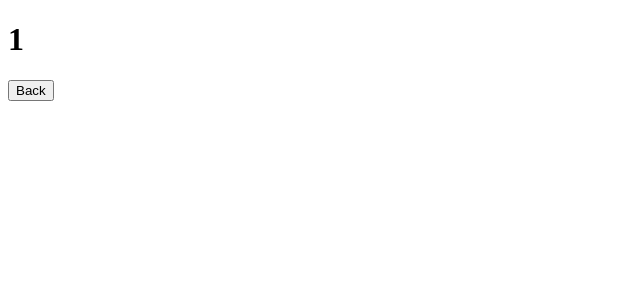
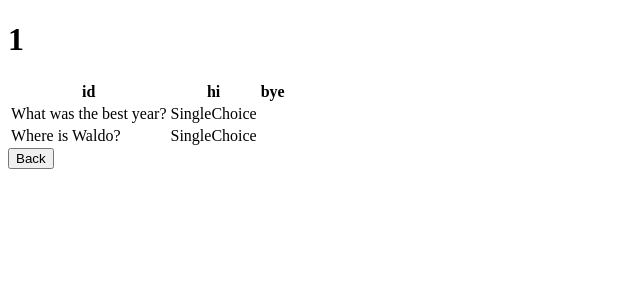
Before and after one commit to NicoAroyo/TestyFront, a React (Create React App) app: page /take-test/1 in a window 1280 px wide. Shown: the top 300 px of the page, without its empty margins (0-640 px from the left). Built offline with nearby package versions, Linux system fonts and the light colour scheme; data requests are answered from the project's data file.

Commit message:
caused my depression

```diff
--- a/src/Views/admin/Reports.js
+++ b/src/Views/admin/Reports.js
@@ -1,5 +1,10 @@
 import React from "react";
+import { useNavigate } from "react-router-dom";
+
+
 
 export const Reports = () => {
+  const navigate = useNavigate();
   return <div>Reports</div>;
+  <button onClick={()=>navigate(-1)}>Back</button>
 };
--- a/src/Views/taketest/TakeTestView.js
+++ b/src/Views/taketest/TakeTestView.js
@@ -1,15 +1,79 @@
-import React from 'react'
+import React, {useEffect, useState} from 'react'
 import { useParams } from "react-router-dom";
 import { useNavigate } from 'react-router-dom';
-
+import { QuizService } from '../../service/quizService';
+import { QuestionsService } from '../../service/questionsService';
 export const TakeTestView = () => {
     const {testId}= useParams();
+    const {test , setTest } = useState();
     const navigate = useNavigate();
+    const service = new QuizService();
+    const qService = new QuestionsService();
+    const [questions, setQuestions] = useState([]);
+
+
+    useEffect(() => {
+      const service = new QuizService();
+      const qService = new QuestionsService();
+      (async () => {
+        const data = await service.getByIdAsync(testId);
+        console.log(data);
+        const questions = [];
+        data.questions?.forEach(async q => {
+          const question =await qService.getByIdAsync(q);
+          questions.push(question);
+        }
+        );
+        console.log(questions);
+         setQuestions(questions);
+        // setQuestions(questions);
+        //console.log(setQuestions);
+
+        console.log(questions);
+      })();
+    }, []);
+
   return (
     <>
       <h1>
         {testId}
     </h1>
+    {/* <div>
+      <h1>bob</h1>
+    </div> */}
+    <div>
+
+      <table>
+        <thead>
+          <tr>
+            <th>id</th>
+            <th>hi</th>
+            <th>bye</th>
+          </tr>
+          </thead>
+        <tbody>
+        {questions.map((question) => {
+          return (
+            <>
+            <tr key={question.id}>
+                <td>{question.content}</td>
+                <td>
+                  {question.type}
+                  {/* {question.answers.map((option) => {
+                    return(
+                      <input type= {question.type === "singleChoice"? "radio" : "checkbox"}>{option}</input>
+                      )
+                    })} */}
+                </td>
+              </tr>
+                    </>
+            );
+          })}
+        </tbody>
+      </table>
+          </div>
+
+
     <button onClick={() => navigate(-1)}>Back</button>
     </>
 
```
